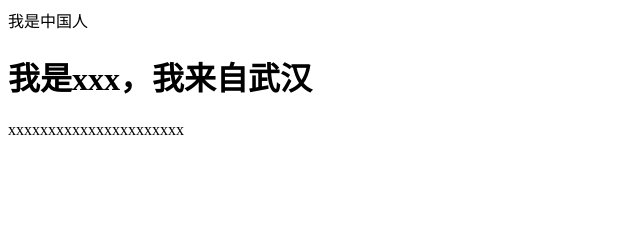
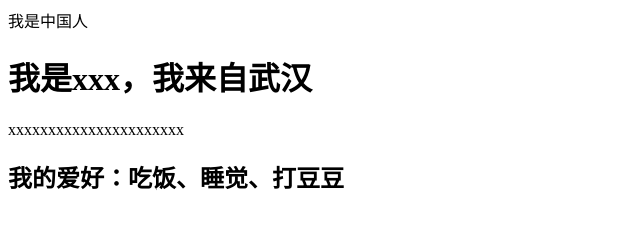
Before and after one commit to zhangcong911229/test02, a plain HTML site: page index.html in a window 1280 px wide. Shown: the whole page, without its empty margins (0-640 px from the left). Drawn offline with Linux system fonts and the light colour scheme.

Commit message:
又添加了一行描述信息

```diff
--- a/index.html
+++ b/index.html
@@ -7,5 +7,6 @@
         <div>我是中国人</div>
         <h1>我是xxx，我来自武汉</h1>
         <p>xxxxxxxxxxxxxxxxxxxxxx</p>
+        <h2>我的爱好：吃饭、睡觉、打豆豆</h2>
     </body>
 </html>
```
